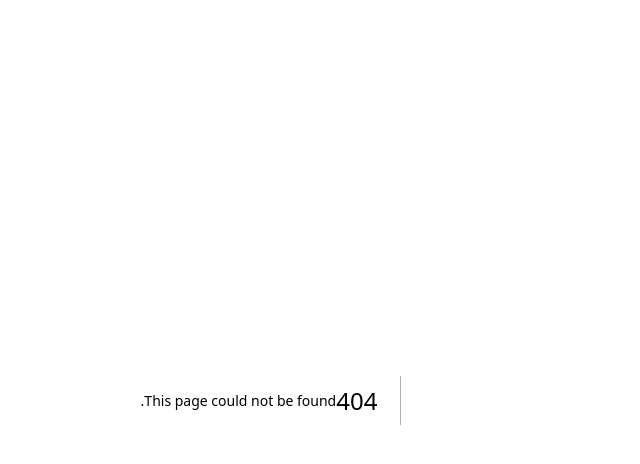
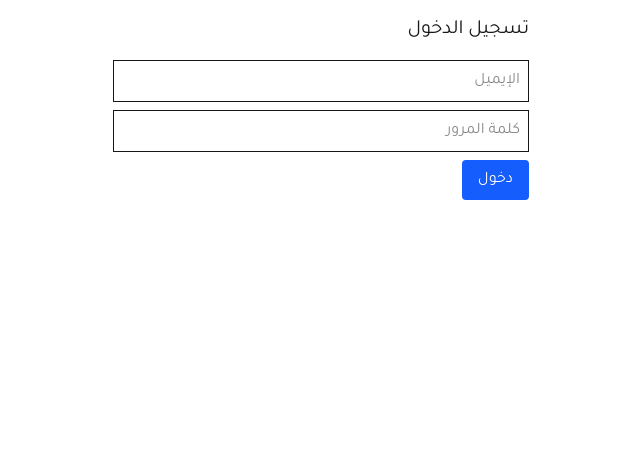
Before and after one commit to mahamidmoaad/mahniyeen, a Next.js app: page /login in a window 1280 px wide. Before the commit this address had no page. Shown: the top 464 px of the page, without its empty margins (401-1041 px from the left). Built offline with nearby package versions, Linux system fonts and the light colour scheme; no server answers.

Commit message:
Add auth (login/signup) and dashboard

```diff
--- /dev/null
+++ b/src/app/dashboard/page.tsx
@@ -0,0 +1,44 @@
+"use client";
+
+import { useEffect, useState } from "react";
+import { createClient } from "@supabase/supabase-js";
+import { useRouter } from "next/navigation";
+
+const supabase = createClient(
+  process.env.NEXT_PUBLIC_SUPABASE_URL!,
+  process.env.NEXT_PUBLIC_SUPABASE_ANON_KEY!
+);
+
+export default function DashboardPage() {
+  const [user, setUser] = useState<any>(null);
+  const router = useRouter();
+
+  useEffect(() => {
+    const getUser = async () => {
+      const {
+        data: { user },
+      } = await supabase.auth.getUser();
+      if (!user) {
+        router.push("/login");
+      } else {
+        setUser(user);
+      }
+    };
+    getUser();
+  }, [router]);
+
+  return (
+    <div className="p-4">
+      <h1 className="text-2xl">لوحة التحكم</h1>
+      {user && <p>مرحباً {user.email}</p>}
+      <div className="mt-4">
+        <a
+          href="/create-job"
+          className="bg-blue-600 text-white px-4 py-2 rounded"
+        >
+          أرسل طلب جديد
+        </a>
+      </div>
+    </div>
+  );
+}
--- /dev/null
+++ b/src/app/login/page.tsx
@@ -0,0 +1,62 @@
+"use client";
+
+import { useState } from "react";
+import { createClient } from "@supabase/supabase-js";
+import { useRouter } from "next/navigation";
+
+const supabase = createClient(
+  process.env.NEXT_PUBLIC_SUPABASE_URL!,
+  process.env.NEXT_PUBLIC_SUPABASE_ANON_KEY!
+);
+
+export default function LoginPage() {
+  const [email, setEmail] = useState("");
+  const [password, setPassword] = useState("");
+  const [loading, setLoading] = useState(false);
+  const router = useRouter();
+
+  const handleLogin = async (e: React.FormEvent) => {
+    e.preventDefault();
+    setLoading(true);
+
+    const { error } = await supabase.auth.signInWithPassword({
+      email,
+      password,
+    });
+
+    if (error) {
+      alert("خطأ: " + error.message);
+    } else {
+      router.push("/dashboard");
+    }
+
+    setLoading(false);
+  };
+
+  return (
+    <form onSubmit={handleLogin} className="p-4 max-w-md mx-auto">
+      <h1 className="text-xl mb-4">تسجيل الدخول</h1>
+      <input
+        type="email"
+        placeholder="الإيميل"
+        value={email}
+        onChange={(e) => setEmail(e.target.value)}
+        className="border p-2 w-full mb-2"
+      />
+      <input
+        type="password"
+        placeholder="كلمة المرور"
+        value={password}
+        onChange={(e) => setPassword(e.target.value)}
+        className="border p-2 w-full mb-2"
+      />
+      <button
+        type="submit"
+        disabled={loading}
+        className="bg-blue-600 text-white px-4 py-2 rounded"
+      >
+        {loading ? "جارٍ الدخول..." : "دخول"}
+      </button>
+    </form>
+  );
+}
--- /dev/null
+++ b/src/app/signup/page.tsx
@@ -0,0 +1,63 @@
+"use client";
+
+import { useState } from "react";
+import { createClient } from "@supabase/supabase-js";
+import { useRouter } from "next/navigation";
+
+const supabase = createClient(
+  process.env.NEXT_PUBLIC_SUPABASE_URL!,
+  process.env.NEXT_PUBLIC_SUPABASE_ANON_KEY!
+);
+
+export default function SignupPage() {
+  const [email, setEmail] = useState("");
+  const [password, setPassword] = useState("");
+  const [loading, setLoading] = useState(false);
+  const router = useRouter();
+
+  const handleSignup = async (e: React.FormEvent) => {
+    e.preventDefault();
+    setLoading(true);
+
+    const { error } = await supabase.auth.signUp({
+      email,
+      password,
+    });
+
+    if (error) {
+      alert("خطأ: " + error.message);
+    } else {
+      alert("تم إنشاء الحساب! سجل الدخول الآن.");
+      router.push("/login");
+    }
+
+    setLoading(false);
+  };
+
+  return (
+    <form onSubmit={handleSignup} className="p-4 max-w-md mx-auto">
+      <h1 className="text-xl mb-4">إنشاء حساب</h1>
+      <input
+        type="email"
+        placeholder="الإيميل"
+        value={email}
+        onChange={(e) => setEmail(e.target.value)}
+        className="border p-2 w-full mb-2"
+      />
+      <input
+        type="password"
+        placeholder="كلمة المرور"
+        value={password}
+        onChange={(e) => setPassword(e.target.value)}
+        className="border p-2 w-full mb-2"
+      />
+      <button
+        type="submit"
+        disabled={loading}
+        className="bg-green-600 text-white px-4 py-2 rounded"
+      >
+        {loading ? "جارٍ التسجيل..." : "سجّل"}
+      </button>
+    </form>
+  );
+}
```
